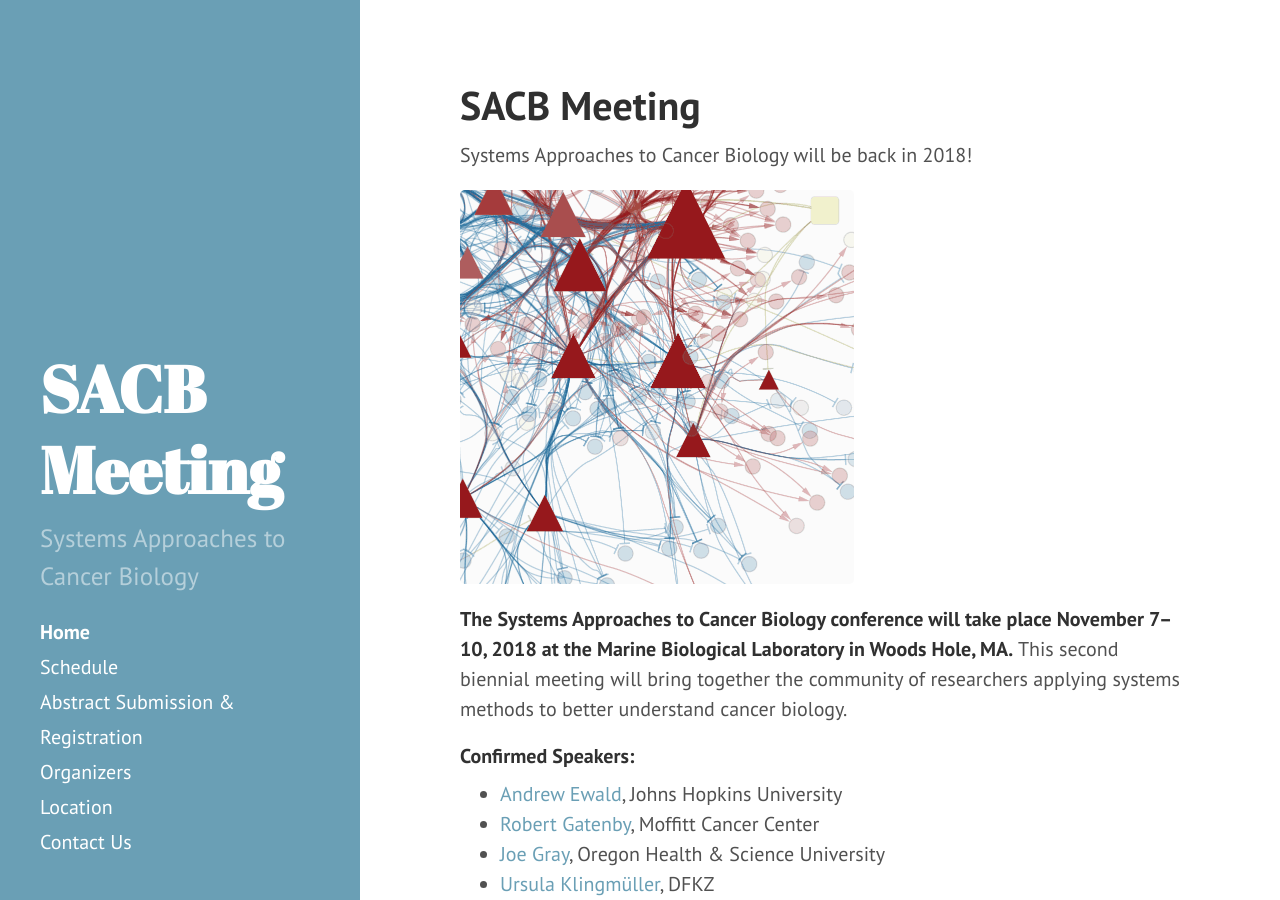
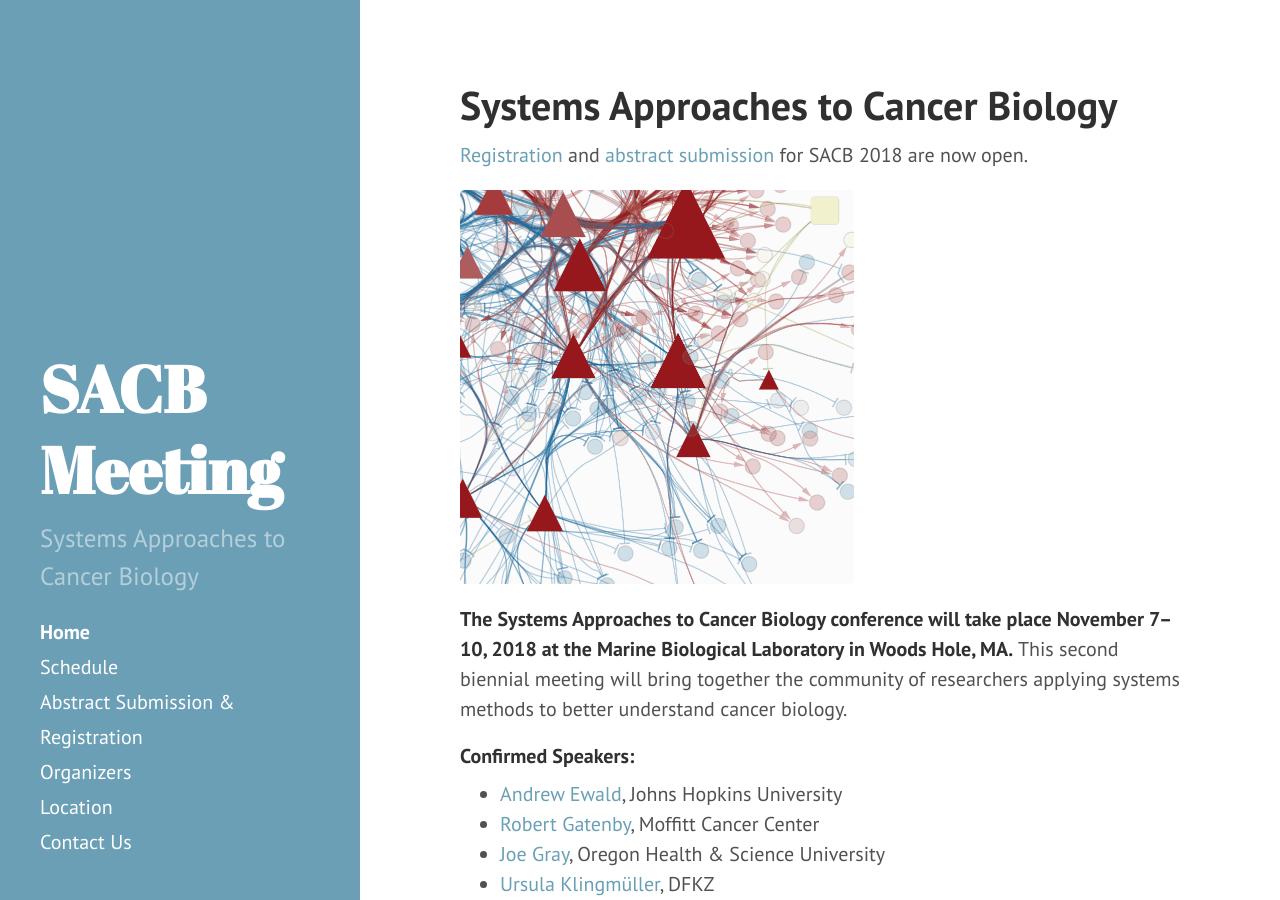
Before and after one commit to AECCSB/sacb-meeting, a Jekyll site: the page built from index.md, in a window 1280 px wide and 900 px high. Built offline with Jekyll 4.4.1, drawn with Linux system fonts in a browser that asks for light colours.

Commit message:
Update index.md

```diff
--- a/index.md
+++ b/index.md
@@ -1,9 +1,9 @@
 ---
-title: SACB Meeting
+title: Systems Approaches to Cancer Biology
 layout: page
 ---
 
-Systems Approaches to Cancer Biology will be back in 2018!
+[Registration](https://mbl-web.ungerboeck.com/reg/reg_p1_form.aspx?oc=10&ct=STDCONF&eventid=11528) and [abstract submission](https://sacbmeeting.org/registration-abstract-submission.html) for SACB 2018 are now open.
 
 ![Network diagram](/public/img/network_diag.png)
 
```
